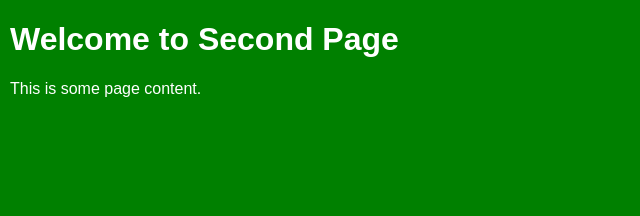
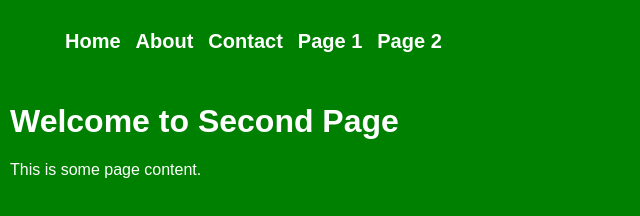
Before and after one commit to timmypatrick/dynamic_nav, a plain HTML site: page pages/page2.html in a window 1280 px wide. Shown: the whole page, without its empty margins (0-640 px from the left). Drawn offline with Linux system fonts and the light colour scheme.

Commit message:
Add files via upload

```diff
--- a/js/nav_bar.js
+++ b/js/nav_bar.js
@@ -1,7 +1,13 @@
-document.addEventListener("DOMContentLoaded", function () {
-  fetch("/nav_bar.html")
-    .then((response) => response.text())
-    .then((data) => {
-      document.getElementById("navbar-container").innerHTML = data;
-    });
-});
+// document.addEventListener("DOMContentLoaded", function () {
+//   fetch("/nav_bar.html")
+//     .then((response) => response.text())
+//     .then((data) => {
+//       document.getElementById("navbar-container").innerHTML = data;
+//     });
+// });
+
+fetch("/nav_bar/nav_bar.html")
+  .then((response) => response.text())
+  .then((data) => {
+    document.getElementById("nav_bar").innerHTML = data;
+  });
--- /dev/null
+++ b/nav_bar/nav_bar.html
@@ -0,0 +1,19 @@
+<!doctype html>
+<html lang="en">
+  <head>
+    <meta charset="UTF-8" />
+    <meta name="viewport" content="width=device-width, initial-scale=1.0" />
+    <title>Nav Bar</title>
+  </head>
+  <body>
+    <nav class="nav_bar">
+      <ul>
+        <li><a href="/index.html">Home</a></li>
+        <li><a href="/about.html">About</a></li>
+        <li><a href="/contact.html">Contact</a></li>
+        <li><a href="/pages/page1.html">Page 1</a></li>
+        <li><a href="/pages/page2.html">Page 2</a></li>
+      </ul>
+    </nav>
+  </body>
+</html>
--- a/pages/page2.html
+++ b/pages/page2.html
@@ -4,15 +4,15 @@
     <meta charset="UTF-8" />
     <meta name="viewport" content="width=device-width, initial-scale=1.0" />
     <title>My Website</title>
-    <link rel="stylesheet" href="../style/style.css" />
+    <link rel="stylesheet" href="/style/style.css" />
   </head>
   <body>
     <!-- Navbar will be loaded here -->
-    <div id="navbar-container"></div>
+    <div id="nav_bar"></div>
 
     <h1>Welcome to Second Page</h1>
     <p>This is some page content.</p>
 
-    <script src="../js/nav_bar.js"></script>
+    <script src="/js/nav_bar.js"></script>
   </body>
 </html>
```
Also changed, not shown: contact.html (added, +18 -0 lines), index.html (added, +18 -0 lines), pages/page1.html (+3 -3 lines).
